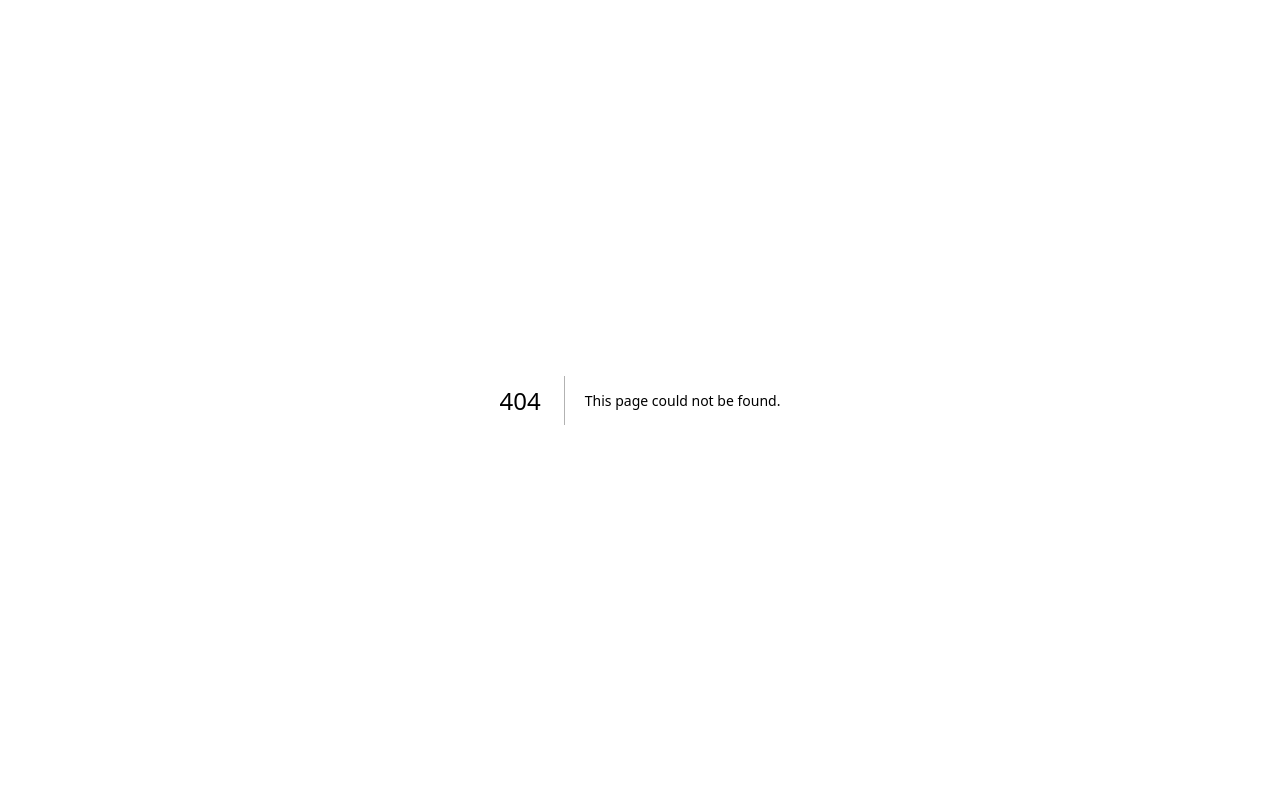
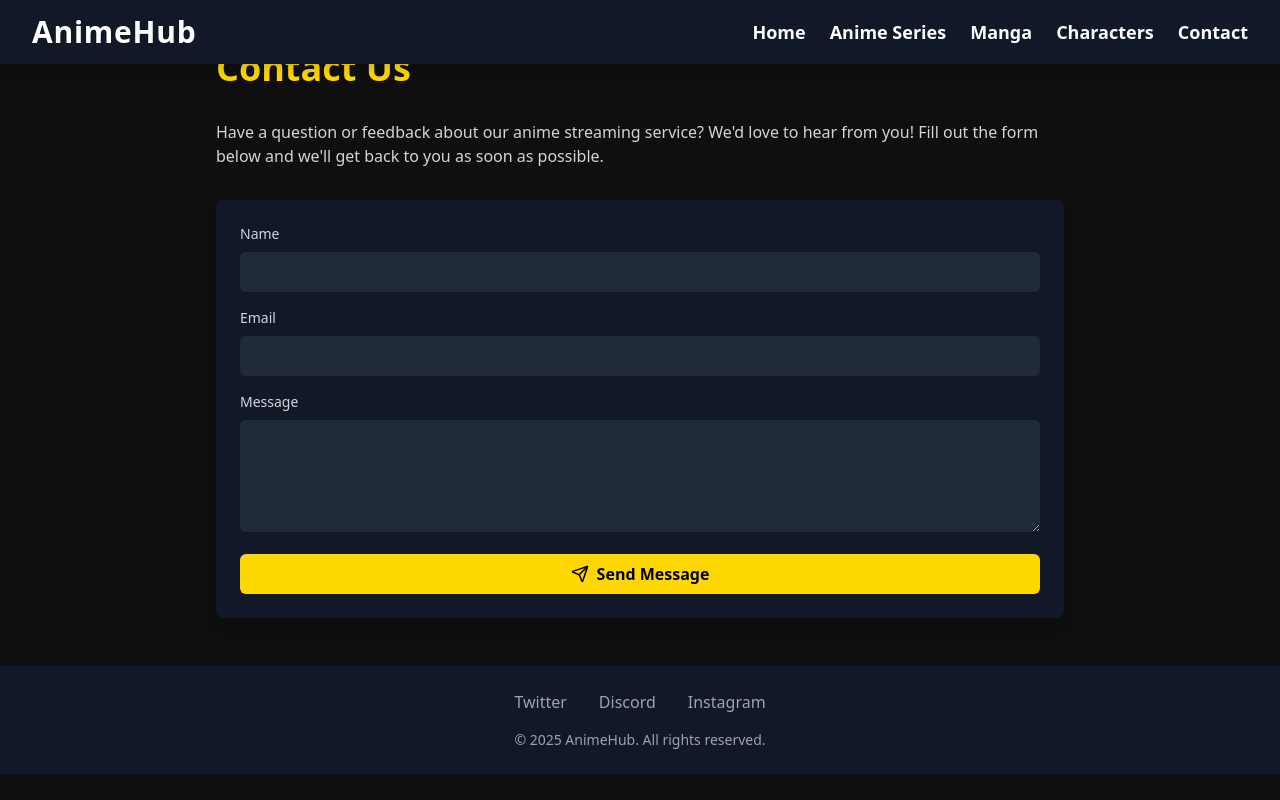
Before and after one commit to Sohael12/sohael-elmakkaoui-eindopdracht, a Next.js app: page /contact in a window 1280 px wide. Before the commit this address had no page. Built offline with nearby package versions, Linux system fonts and the light colour scheme.

Commit message:
added contact page

```diff
--- a/app/(navigation)/layout.tsx
+++ b/app/(navigation)/layout.tsx
@@ -1,5 +1,5 @@
 import {PropsWithChildren} from "react";
-import Navbar from "@/app/components/information/navigation";
+import Navbar from "@/app/components/navigation";
 
 export default  function layout({children}:PropsWithChildren){
     return (
--- a/app/(navigation)/page.tsx
+++ b/app/(navigation)/page.tsx
@@ -1,6 +1,6 @@
-import Navbar from "@/app/components/information/navigation";
-import Footer from "@/app/components/information/footer";
-import Homesection from "@/app/components/homecomponent/homesection";
+import Navbar from "@/app/components/navigation";
+import Footer from "@/app/components/footer";
+import Homesection from "@/app/components/homesection";
 
 export default function Homepage() {
     return (
--- a/app/anime/[id]/page.tsx
+++ b/app/anime/[id]/page.tsx
@@ -3,8 +3,8 @@
 import { useEffect, useState } from "react"
 import { useParams } from "next/navigation"
 import animes from "@/app/data"
-import Navbar from "@/app/components/information/navigation"
-import Footer from "@/app/components/information/footer"
+import Navbar from "@/app/components/navigation"
+import Footer from "@/app/components/footer"
 
 interface Anime {
     id: number
--- a/app/anime/page.tsx
+++ b/app/anime/page.tsx
@@ -1,9 +1,9 @@
 'use client';
 import {motion} from 'framer-motion';
-import AnimeSection from "@/app/components/Anime/animesection";
+import AnimeSection from "@/app/components/animesection";
 import animes from "@/app/data";
-import Footer from "@/app/components/information/footer";
-import Navbar from "@/app/components/information/navigation";
+import Footer from "@/app/components/footer";
+import Navbar from "@/app/components/navigation";
 
 export default function seriePage() {
     return (
--- /dev/null
+++ b/app/components/contactform.tsx
@@ -0,0 +1,94 @@
+"use client"
+
+import type React from "react"
+
+import { useState } from "react"
+import { motion } from "framer-motion"
+import { Send } from "lucide-react"
+
+export default function ContactForm() {
+    const [name, setName] = useState("")
+    const [email, setEmail] = useState("")
+    const [message, setMessage] = useState("")
+    const [submitted, setSubmitted] = useState(false)
+
+    const handleSubmit = (e: React.FormEvent) => {
+        e.preventDefault()
+        // Here you would typically send the form data to your backend
+        console.log("Form submitted:", { name, email, message })
+        setSubmitted(true)
+    }
+
+    if (submitted) {
+        return (
+            <motion.div
+                initial={{ opacity: 0, y: 50 }}
+                animate={{ opacity: 1, y: 0 }}
+                transition={{ duration: 0.5 }}
+                className="bg-green-800 text-white p-6 rounded-lg shadow-lg"
+            >
+                <h2 className="text-2xl font-bold mb-4">Thank you for your message!</h2>
+                <p>We'll get back to you as soon as possible.</p>
+            </motion.div>
+        )
+    }
+
+    return (
+        <motion.form
+            onSubmit={handleSubmit}
+            initial={{ opacity: 0, y: 50 }}
+            animate={{ opacity: 1, y: 0 }}
+            transition={{ duration: 0.5 }}
+            className="bg-gray-900 p-6 rounded-lg shadow-lg"
+        >
+            <div className="mb-4">
+                <label htmlFor="name" className="block text-sm font-medium text-gray-300 mb-2">
+                    Name
+                </label>
+                <input
+                    type="text"
+                    id="name"
+                    value={name}
+                    onChange={(e) => setName(e.target.value)}
+                    required
+                    className="w-full px-3 py-2 bg-gray-800 text-white rounded-md focus:outline-none focus:ring-2 focus:ring-[#FFD700]"
+                />
+            </div>
+            <div className="mb-4">
+                <label htmlFor="email" className="block text-sm font-medium text-gray-300 mb-2">
+                    Email
+                </label>
+                <input
+                    type="email"
+                    id="email"
+                    value={email}
+                    onChange={(e) => setEmail(e.target.value)}
+                    required
+                    className="w-full px-3 py-2 bg-gray-800 text-white rounded-md focus:outline-none focus:ring-2 focus:ring-[#FFD700]"
+                />
+            </div>
+            <div className="mb-4">
+                <label htmlFor="message" className="block text-sm font-medium text-gray-300 mb-2">
+                    Message
+                </label>
+                <textarea
+                    id="message"
+                    value={message}
+                    onChange={(e) => setMessage(e.target.value)}
+                    required
+                    rows={4}
+                    className="w-full px-3 py-2 bg-gray-800 text-white rounded-md focus:outline-none focus:ring-2 focus:ring-[#FFD700]"
+                ></textarea>
+            </div>
+            <motion.button
+                type="submit"
+                whileHover={{ scale: 1.05 }}
+                whileTap={{ scale: 0.95 }}
+                className="w-full bg-[#FFD700] text-black font-bold py-2 px-4 rounded-md hover:bg-[#FFC700] transition duration-300 flex items-center justify-center"
+            >
+                <Send className="mr-2" size={18} />
+                Send Message
+            </motion.button>
+        </motion.form>
+    )
+}
--- a/app/components/homecomponent/homesection.tsx
+++ b/app/components/homesection.tsx
@@ -1,7 +1,7 @@
 'use client';
 import Image from 'next/image';
 import { useRouter } from 'next/navigation'; // Import useRouter
-import Navbar from "@/app/components/information/navigation";
+import Navbar from "@/app/components/navigation";
 import animes from "@/app/data";
 
 export default function Homesection() {
--- a/app/components/information/layout.tsx
+++ b/app/components/layout.tsx
@@ -1,5 +1,5 @@
 import {PropsWithChildren} from "react";
-import Navbar from "@/app/components/information/navigation";
+import Navbar from "@/app/components/navigation";
 
 export default function layout({children}: PropsWithChildren) {
     return (
--- a/app/components/information/navigation.tsx
+++ b/app/components/navigation.tsx
@@ -15,7 +15,7 @@ export default function Navbar() {
             <div className="max-w-7xl mx-auto px-4 sm:px-6 lg:px-8">
                 <div className="flex justify-between items-center h-16">
                     <motion.div whileHover={{ rotate: 360 }} transition={{ duration: 0.5 }}>
-                        <Link href="/" className="text-white text-3xl font-bold tracking-wide">
+                        <Link href="/public" className="text-white text-3xl font-bold tracking-wide">
                             AnimeHub
                         </Link>
                     </motion.div>
--- /dev/null
+++ b/app/contact/page.tsx
@@ -0,0 +1,20 @@
+import Navbar from "@/app/components/navigation";
+import ContactForm from "@/app/components/contactform";
+import Footer from "@/app/components/footer";
+
+export default function ContactPage() {
+    return (
+        <div className="bg-[#0F0F0F] text-white min-h-screen">
+            <Navbar />
+            <main className="max-w-4xl mx-auto px-6 py-12">
+                <h1 className="text-4xl font-bold text-[#FFD700] mb-8">Contact Us</h1>
+                <p className="mb-8 text-gray-300">
+                    Have a question or feedback about our anime streaming service? We'd love to hear from you! Fill out the form
+                    below and we'll get back to you as soon as possible.
+                </p>
+                <ContactForm />
+            </main>
+            <Footer />
+        </div>
+    )
+}
```
Also changed, not shown: app/components/animedetail.tsx (renamed from app/components/Anime/animedetail.tsx), app/components/animesection.tsx (renamed from app/components/Anime/animesection.tsx), app/components/footer.tsx (renamed from app/components/information/footer.tsx).
